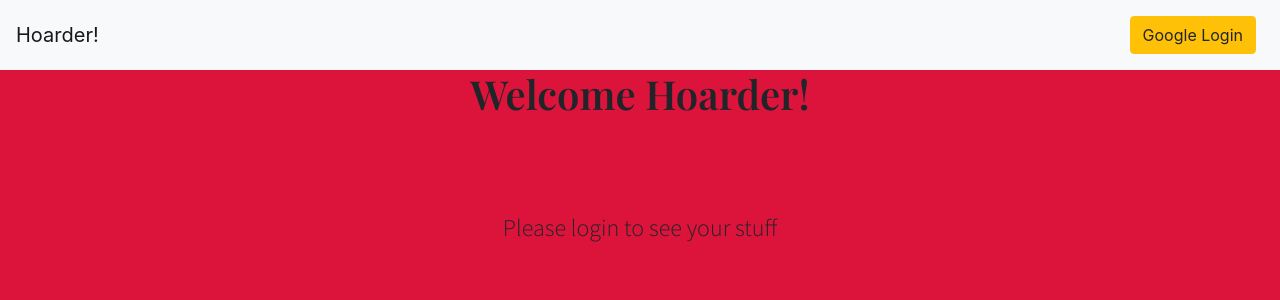
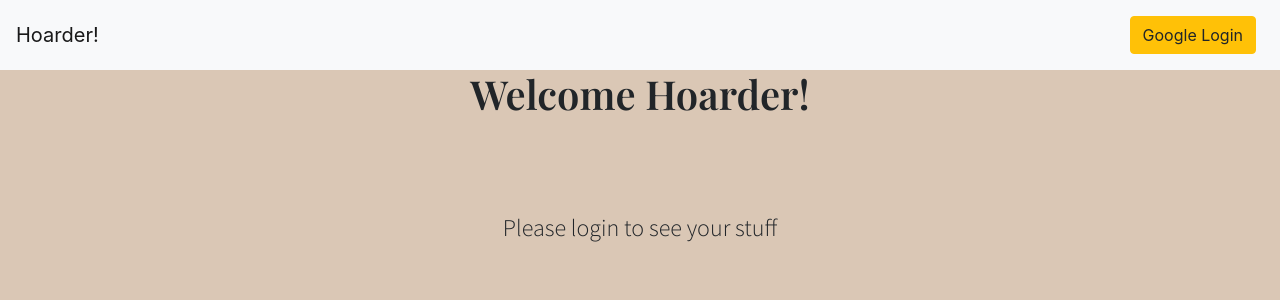
Before and after one commit to AaronLain/react-hoarder, a React (Create React App) app: page /auth in a window 1280 px wide. Shown: the top 300 px of the page. Built offline with nearby package versions, Linux system fonts and the light colour scheme; no server answers.

Commit message:
stuff works yooooo

```diff
--- a/src/App/App.js
+++ b/src/App/App.js
@@ -1,6 +1,7 @@
 import React from 'react';
 import firebase from 'firebase/app';
 import 'firebase/auth';
+
 import {
   BrowserRouter,
   Route,
--- a/src/styles/_variables.scss
+++ b/src/styles/_variables.scss
@@ -1 +1 @@
-$favColor: crimson;
+$favColor: rgb(218, 199, 181);
```
